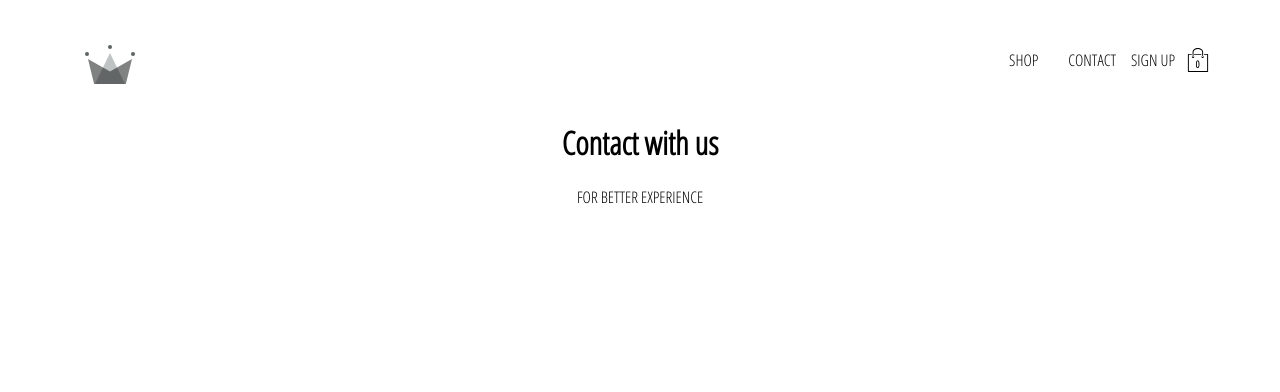
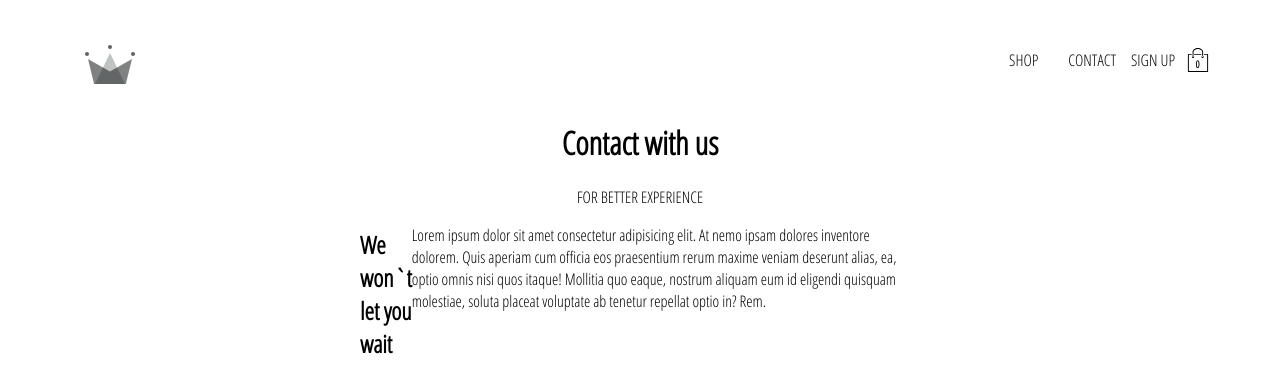
Before and after one commit to Faithulla/E-commerse, a React (Create React App) app: page /contact in a window 1280 px wide. Shown: the top 392 px of the page. Built offline with nearby package versions, Linux system fonts and the light colour scheme; no server answers.

Commit message:
added dummy text to conntact

```diff
--- a/src/page/contact/contact.jsx
+++ b/src/page/contact/contact.jsx
@@ -1,11 +1,25 @@
-import React from 'react';
-import './contact.scss'
+import React from "react";
+import "./contact.scss";
 const Contact = () => {
-    return ( <div className="contact">
-        <div className="logo"><h1>Contact with us</h1><span>FOR BETTER EXPERIENCE</span></div>
-        <div className="header"></div>
-        <div className="content"></div>
-    </div> );
-}
+  return (
+    <div className="contact">
+      <div className="logo">
+        <h1>Contact with us</h1>
+        <span>FOR BETTER EXPERIENCE</span>
+      </div>
+      <div className="header">
+        <h2>We won`t let you wait</h2>
+        <p>
+          Lorem ipsum dolor sit amet consectetur adipisicing elit. At nemo ipsam
+          dolores inventore dolorem. Quis aperiam cum officia eos praesentium
+          rerum maxime veniam deserunt alias, ea, optio omnis nisi quos itaque!
+          Mollitia quo eaque, nostrum aliquam eum id eligendi quisquam
+          molestiae, soluta placeat voluptate ab tenetur repellat optio in? Rem.
+        </p>
+      </div>
+      <div className="content"></div>
+    </div>
+  );
+};
 
 export default Contact;
--- a/src/page/contact/contact.scss
+++ b/src/page/contact/contact.scss
@@ -4,4 +4,5 @@
     .logo{
         text-align: center;
     }
+
 }
```
